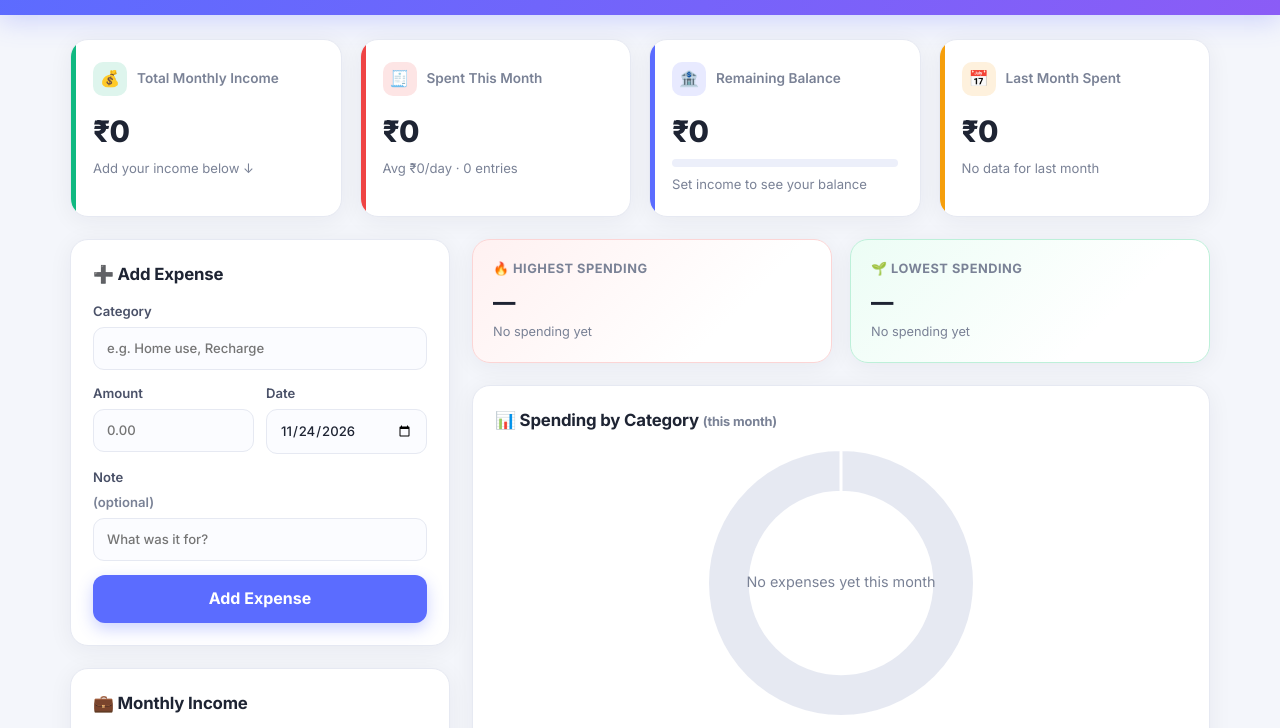
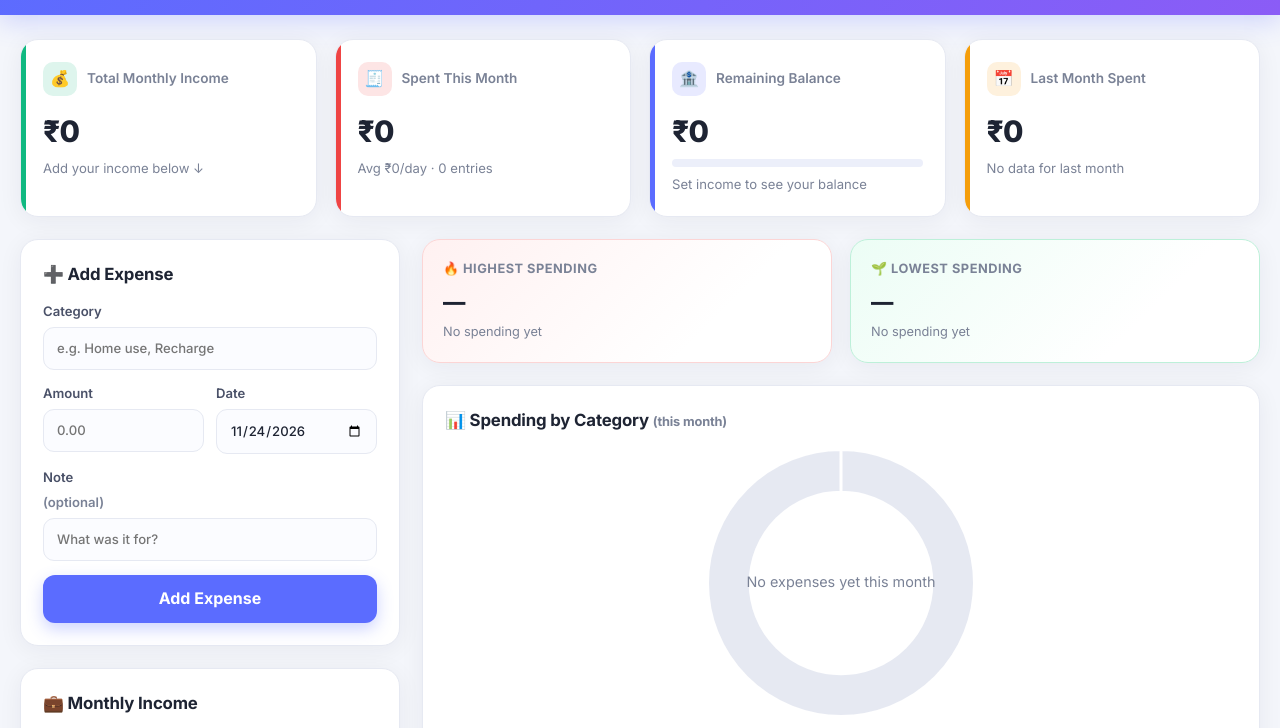
Before and after one commit to asiz4752/my-expense, a plain HTML site: page index.html in a window 1280 px wide. Shown: the part 72-800 px from the top of the page. Drawn offline with nearby package versions, Linux system fonts and the light colour scheme; no server answers.

Commit message:
Describe your changes

```diff
--- a/style.css
+++ b/style.css
@@ -52,7 +52,7 @@ body {
 .status.online .dot { background: #34d399; box-shadow: 0 0 0 4px rgba(52,211,153,0.3); }
 .status.error .dot { background: #f87171; }
 
-.container { max-width: 1180px; margin: 0 auto; padding: 24px 20px 60px; display: flex; flex-direction: column; gap: 22px; }
+.container { width: 100%; padding: 24px 20px 60px; display: flex; flex-direction: column; gap: 22px; }
 
 .banner {
   background: #fff7e6; border: 1px solid #ffd591; color: #8a5a00;
```
Also changed, not shown: expences.png (added).
